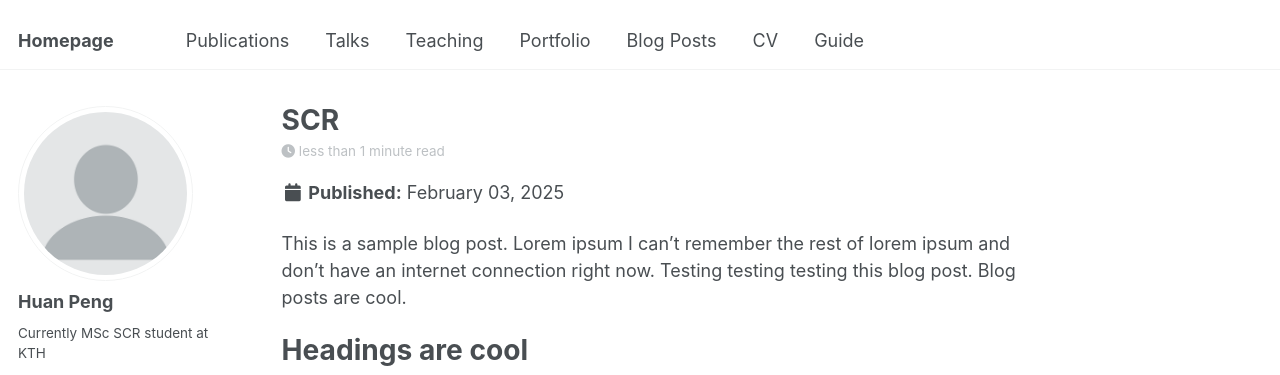
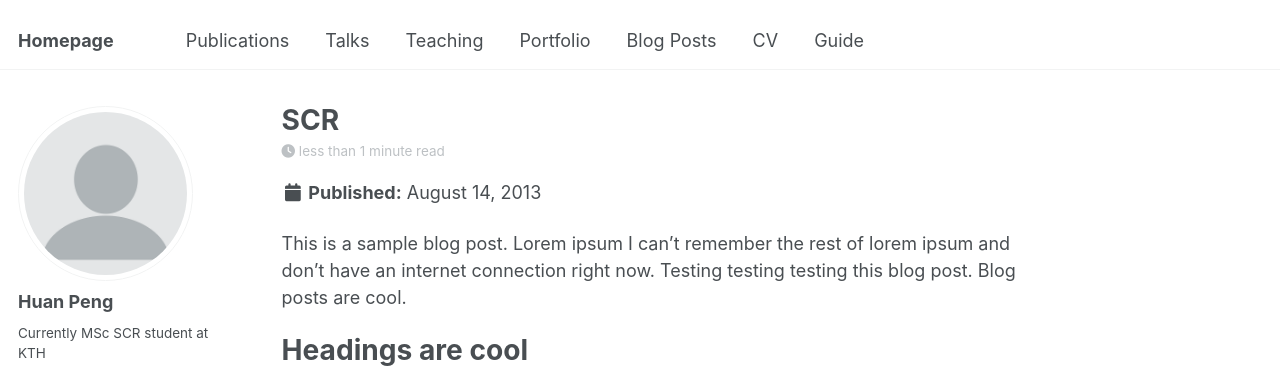
Before and after one commit to huanpen/huanpeng, a Jekyll site: the page built from _posts/2013-08-14-blog-post-2.md, in a window 1280 px wide and 900 px high. Shown: the top 375 px of the window. Built offline with Jekyll 4.4.1, drawn with Linux system fonts in a browser that asks for light colours; some web fonts are replaced.

Commit message:
Update 2013-08-14-blog-post-2.md
Signed-off-by: Huan Peng <huanp@kth.se>

```diff
--- a/_posts/2013-08-14-blog-post-2.md
+++ b/_posts/2013-08-14-blog-post-2.md
@@ -1,6 +1,6 @@
 ---
 title: 'SCR'
-date: 2025-02-03
+date: 2013-08-14
 permalink: /posts/2013/08/blog-post-2/
 tags:
   - cool posts
```
